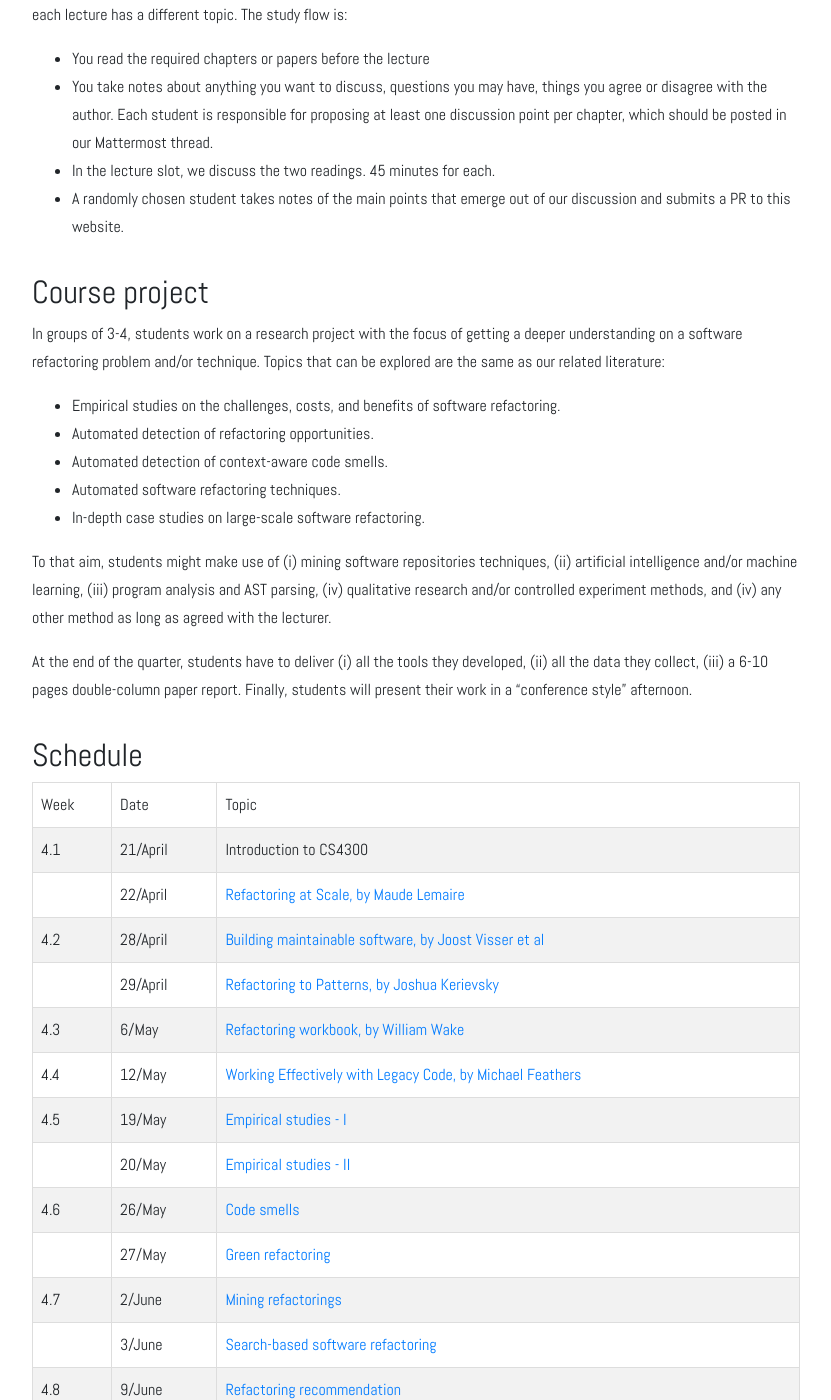
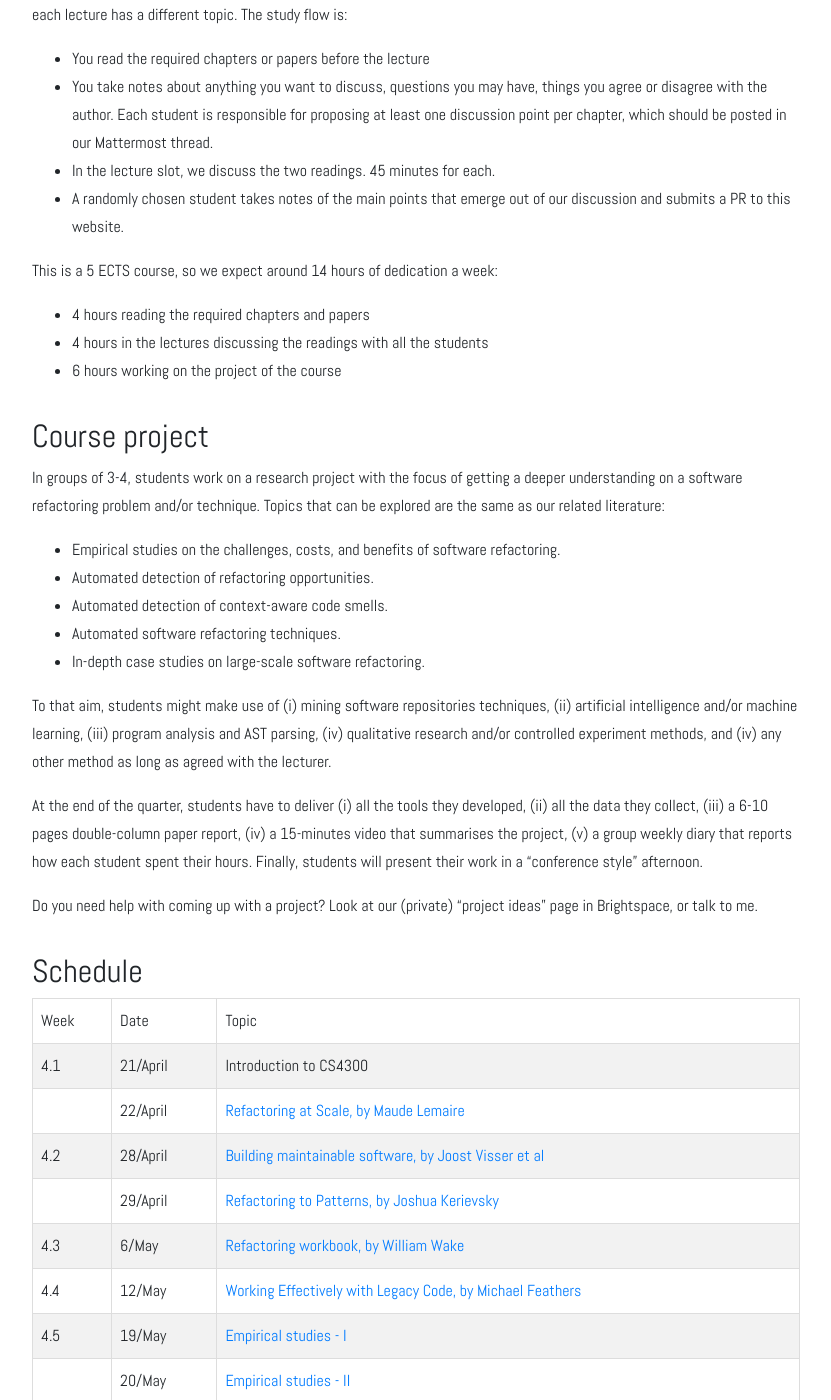
Before and after one commit to SERG-Delft/cs4300, a Jekyll site: the page built from 2021/index.md, in a window 1280 px wide and 1400 px high, scrolled down 1429 px. Shown: the whole window, without its empty margins (224-1055 px from the left). Built offline with Jekyll 4.4.1, drawn with Linux system fonts in a browser that asks for light colours; some of the changed text lies outside the part shown.

Commit message:
lots of small extra info

```diff
--- a/2021/index.md
+++ b/2021/index.md
@@ -35,6 +35,12 @@ each lecture has a different topic. The study flow is:
 * In the lecture slot, we discuss the two readings. 45 minutes for each.
 * A randomly chosen student takes notes of the main points that emerge out of our discussion and submits a PR to this website.
 
+This is a 5 ECTS course, so we expect around 14 hours of dedication a week:
+
+* 4 hours reading the required chapters and papers
+* 4 hours in the lectures discussing the readings with all the students
+* 6 hours working on the project of the course
+
 ## Course project
 
 In groups of 3-4, students work on a research project with the focus of getting a deeper understanding on a software refactoring problem and/or technique. Topics that can be explored are the same as our related literature:
@@ -47,7 +53,9 @@ In groups of 3-4, students work on a research project with the focus of getting
 
 To that aim, students might make use of (i) mining software repositories techniques, (ii) artificial intelligence and/or machine learning, (iii) program analysis and AST parsing, (iv) qualitative research and/or controlled experiment methods, and (iv) any other method as long as agreed with the lecturer.
 
-At the end of the quarter, students have to deliver (i) all the tools they developed, (ii) all the data they collect, (iii) a 6-10 pages double-column paper report. Finally, students will present their work in a "conference style" afternoon.
+At the end of the quarter, students have to deliver (i) all the tools they developed, (ii) all the data they collect, (iii) a 6-10 pages double-column paper report, (iv) a 15-minutes video that summarises the project, (v) a group weekly diary that reports how each student spent their hours. Finally, students will present their work in a "conference style" afternoon.
+
+Do you need help with coming up with a project? Look at our (private) "project ideas" page in Brightspace, or talk to me.
 
 
 ## Schedule
@@ -70,7 +78,7 @@ At the end of the quarter, students have to deliver (i) all the tools they devel
 | 4.8  | 9/June   | <a href="{{ '2021/refactoring-recommendations' | relative_url }}">Refactoring recommendation</a> |
 |      | 10/June  | <a href="{{ '2021/refactoring-in-the-wild' | relative_url }}">Refactoring in the wild, with Diomidis Spinellis and TBD</a> |
 | 4.9  |          | (no lectures) |
-| 4.10 | 24/June  | Final presentations |
+| 4.10 | 24/June  | Project deadline and final presentations |
 
 ## Grading
 
```
